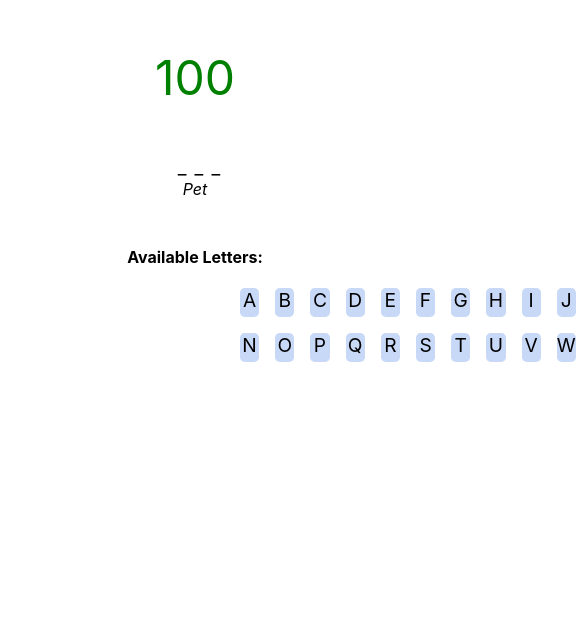
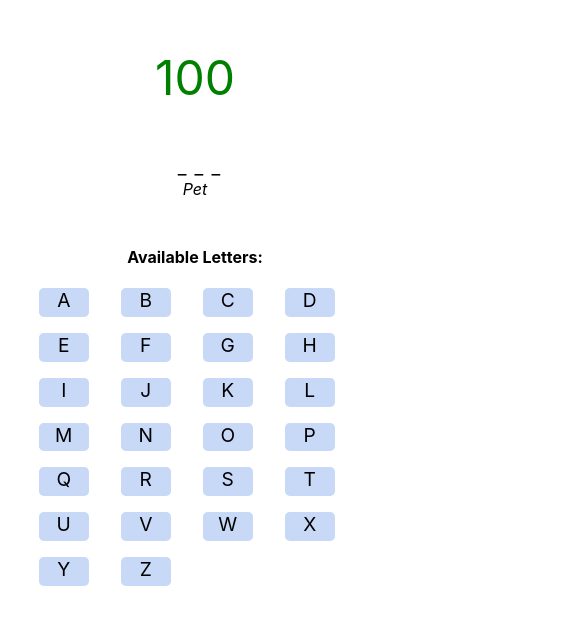
Before and after one commit to m7md389/hangman-, a React (Create React App) app: page / in a window 390 px wide. Shown: the top 624 px of the page, 585 px wide, since content can reach past the window. Built offline with nearby package versions, Linux system fonts and the light colour scheme.

Commit message:
@media letters

```diff
--- a/src/index.css
+++ b/src/index.css
@@ -27,9 +27,29 @@ code {
 .letters div {
   display: grid;
   grid-template-columns: repeat(13, 1fr);
-  padding-left: 15rem;
-  padding-right: 15rem;
+  padding-left: 10%;
+  padding-right: 10%;
   gap: 1rem;
+}
+
+@media (max-width: 520px) {
+  .letters div {
+    display: grid;
+    grid-template-columns: repeat(5, 1fr);
+    padding-left: 10%;
+    padding-right: 10%;
+    gap: 1rem;
+  }
+}
+
+@media (max-width: 400px) {
+  .letters div {
+    display: grid;
+    grid-template-columns: repeat(4, 1fr);
+    padding-left: 10%;
+    padding-right: 10%;
+    gap: 1rem;
+  }
 }
 
 .letter {
```
